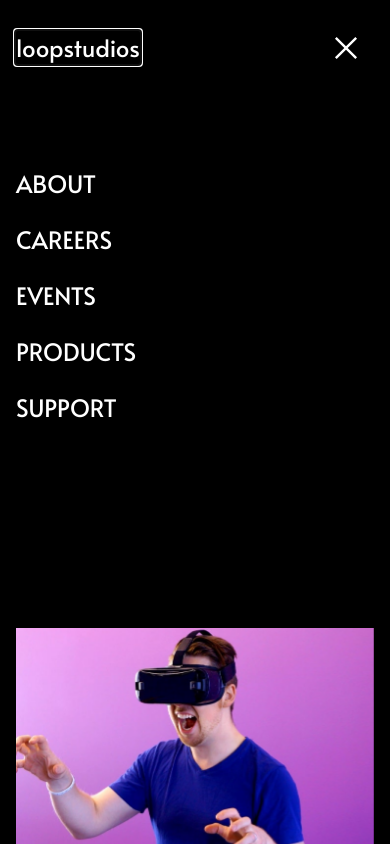
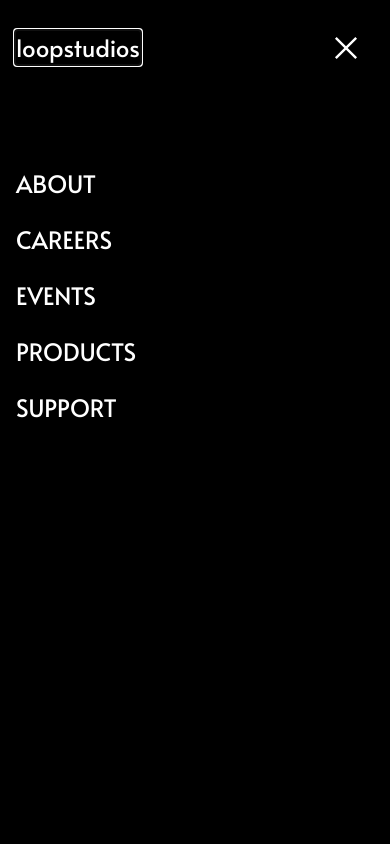
Before and after one commit to Deivid182/loopstudios-landing-page, a React (Vite) app: page / in a window 390 px wide. Both pictures are taken after a click on the element 354 px from the left and 44 px from the top of the page. Shown: the top 844 px of the page. Built offline with nearby package versions, Linux system fonts and the light colour scheme.

Commit message:
fixed mobile navbar

```diff
--- a/src/components/header.tsx
+++ b/src/components/header.tsx
@@ -49,7 +49,7 @@ const Header = () => {
               />
             </div>
           </nav>
-          <div className='flex items-start max-lg:justify-center flex-wrap mt-28 lg:mt-52 '>
+          <div className='flex items-start max-lg:justify-center flex-wrap mt-28 lg:mt-52'>
             <div className='border-white border-2 max-lg:w-[95%] w-[600px] p-6 lg:p-12 z-10'>
               <h2 className='text-white text-3xl lg:text-6xl uppercase font-Josefin font-medium'>
                 Inmersive experiences that deliver
--- a/src/components/menu-mobile.tsx
+++ b/src/components/menu-mobile.tsx
@@ -10,19 +10,8 @@ const MenuMobile: React.FC<MenuDrawerProps> = ({ isOpen, onClose }) => {
   return (
     <>
       <Transition.Root show={isOpen} as={Fragment}>
-        <Dialog as='div' onClose={onClose} className={'relative z-10'}>
-          <Transition.Child
-            as={Fragment}
-            enter='ease-out duration-300'
-            enterFrom='opacity-0'
-            enterTo='opacity-100'
-            leave='ease-in duration-200'
-            leaveFrom='opacity-100'
-            leaveTo='opacity-0'
-          >
-            <div className='fixed inset-0 bg-black bg-opacity-20' />
-          </Transition.Child>
-          <div className='fixed inset-0 overflow-hidden'>
+        <Dialog as='div' onClose={onClose} className={'relative z-50'}>
+          <div className='fixed inset-0 z-50 overflow-hidden'>
             <div className='absolute inset-0 overflow-hidden'>
               <div className='pointer-events-none fixed inset-0 top-0 flex max-w-full'>
                 <Transition.Child
--- a/src/components/showcase.tsx
+++ b/src/components/showcase.tsx
@@ -10,10 +10,10 @@ const Showcase = () => {
             <img
               src={imageInteractive}
               alt='interactive'
-              className='w-full object-cover relative z-20'
+              className='w-full object-cover relative z-10'
             />
           </div>
-          <article className='lg:pl-16 lg:pt-16 bg-white space-y-4 lg:z-20 transform lg:-translate-x-32 lg:bg-white flex-[0.5]'>
+          <article className='lg:pl-16 lg:pt-16 bg-white space-y-4 lg:z-10 transform lg:-translate-x-32 lg:bg-white flex-[0.8]'>
             <h2 className='font-light text-3xl max-lg:text-center lg:text-6xl uppercase font-Josefin tracking-tight lg:w-[130%]'>The leader in interactive VR</h2>
             <p className='max-lg:text-center max-lg:px-6 text-slate-gray leading-7 lg:w-[130%]'>
               Founded in 2011, Loopstudios has been producing world-class virtual reality
--- a/src/index.css
+++ b/src/index.css
@@ -72,6 +72,6 @@
     background-repeat: no-repeat;
     background-size: cover;
     background-position: center;
-    height: 580px;
+    height: 800px;
   }
 }
```
